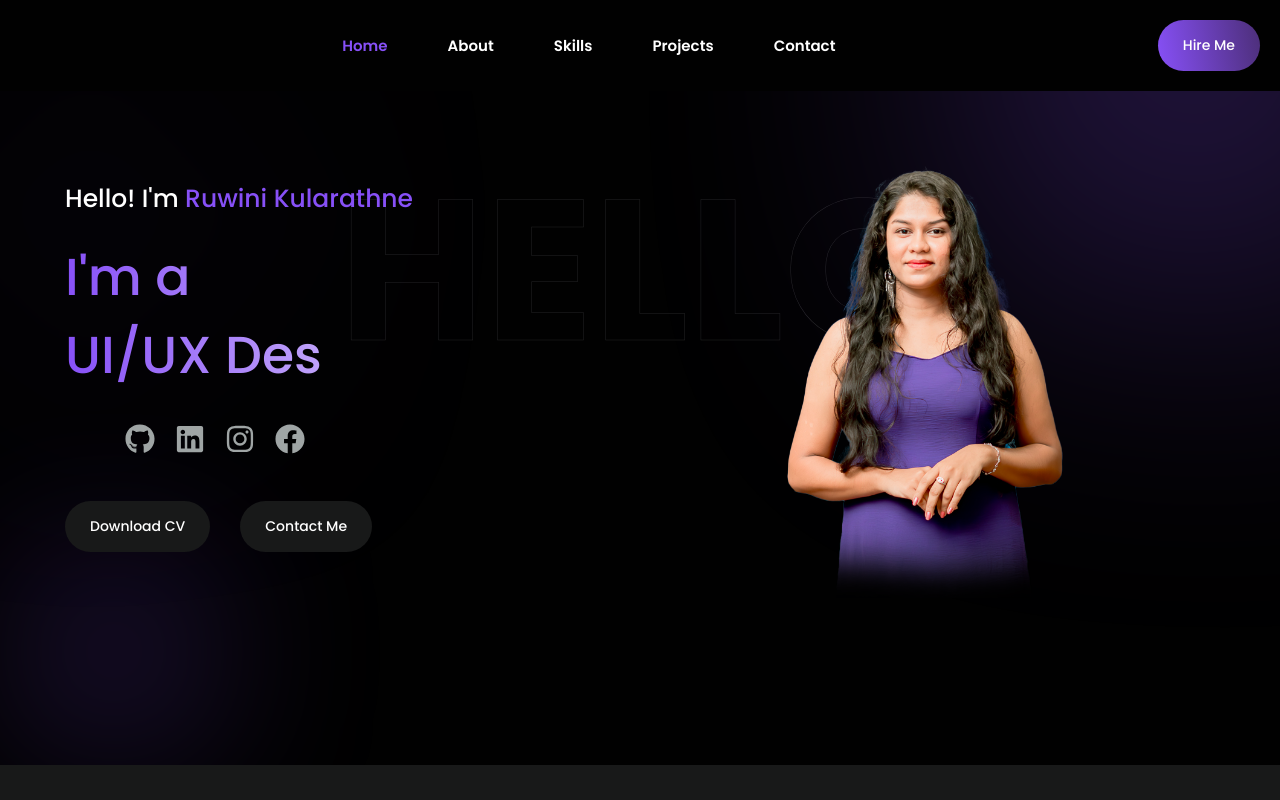
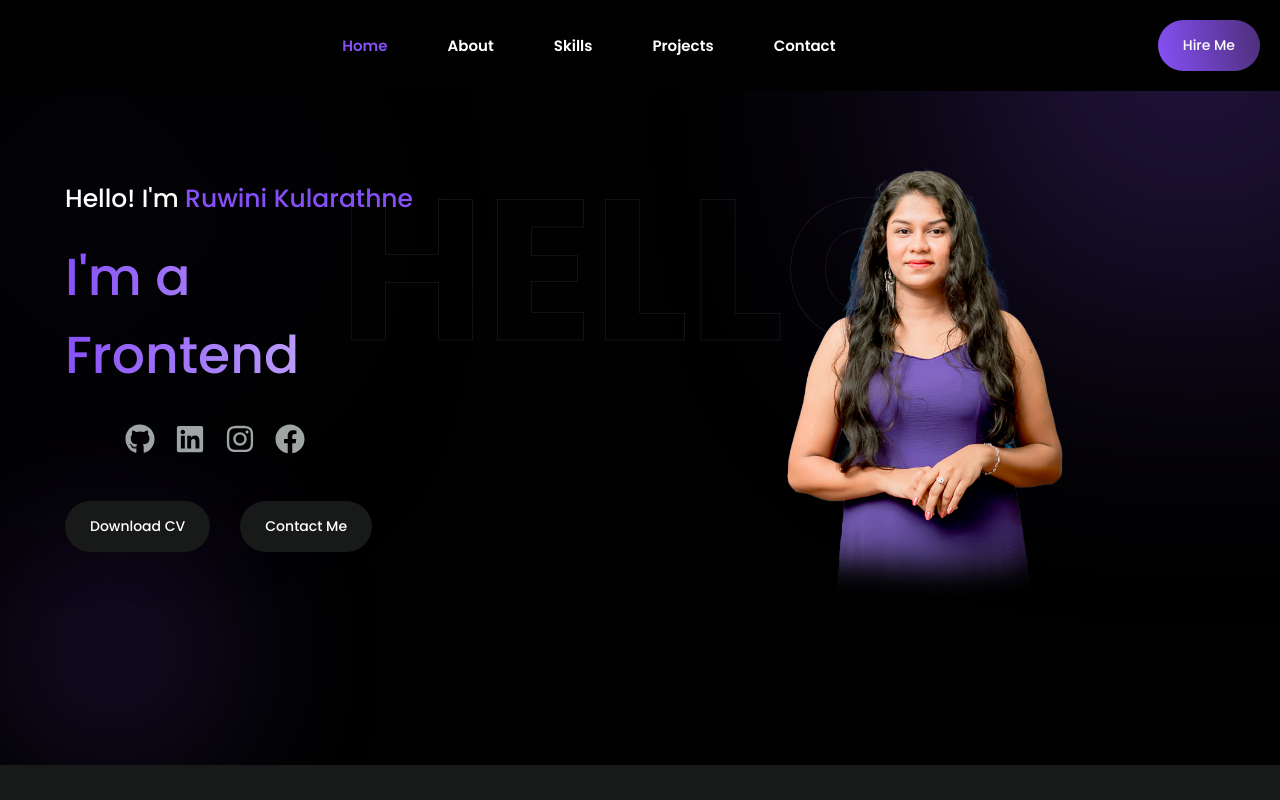
Before and after one commit to ruwinikularathne/My-Portfolio, a React (Create React App) app: page / in a window 1280 px wide. Shown: the top 800 px of the page. Built offline with nearby package versions, Linux system fonts and the light colour scheme.

Commit message:
header content changed

```diff
--- a/src/components/Header/index.jsx
+++ b/src/components/Header/index.jsx
@@ -18,7 +18,7 @@ const Header = () => {
                          <div className="header_info_middle">
                               <h1 className='primary_title header_title'>I'm a <Typewriter
                                     options={{
-                                        strings: ['Web Developer', 'UI/UX Designer'],
+                                        strings: ['Web Developer', 'Frontend Engineer'],
                                         autoStart: true,
                                         loop: true,
                                     }}
```
